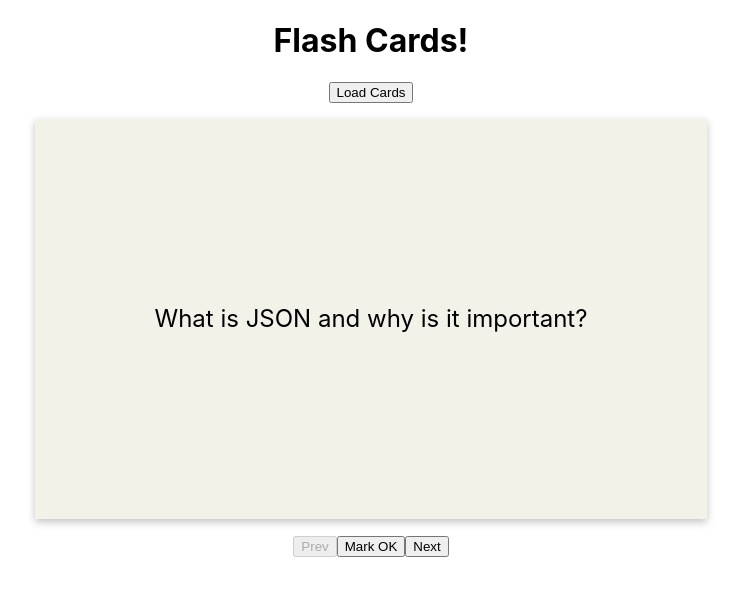
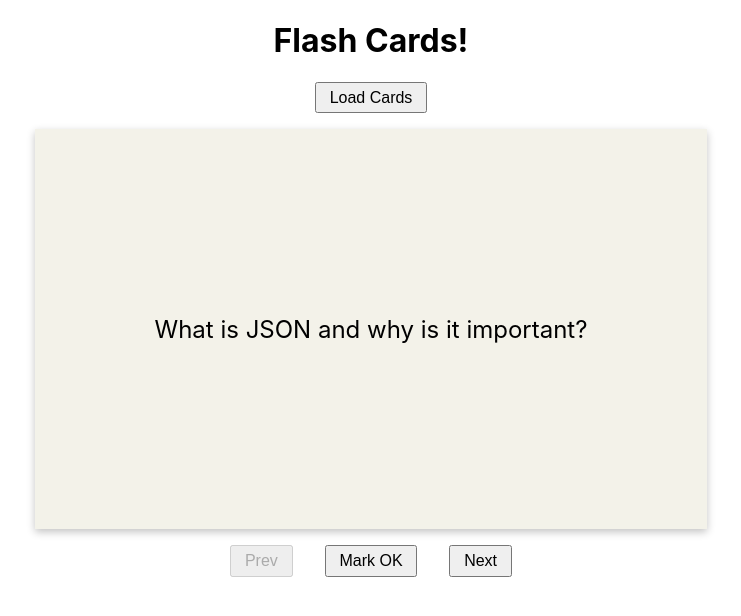
Before and after one commit to nico-martinucci/flash-cards-ts, a React (Create React App) app: page / in a window 1280 px wide. Both pictures are taken after a click on the button "Load Cards". Shown: the top 616 px of the page, without its empty margins (269-1010 px from the left). Built offline with nearby package versions, Linux system fonts and the light colour scheme.

Commit message:
add ok functionality to mark known cards

```diff
--- a/src/Card.css
+++ b/src/Card.css
@@ -16,3 +16,18 @@
     text-align: center;
     font-size: 1.5rem;
 }
+
+.Card-content-OK {
+    text-align: center;
+    font-size: 1.5rem;
+    color: rgb(184, 184, 184);
+}
+
+.Card-OK {
+    position: absolute;
+    top: 0;
+    left: 2rem;
+    font-size: 2rem;
+    font-weight: bold;
+    color: green;
+}
--- a/src/Card.tsx
+++ b/src/Card.tsx
@@ -18,10 +18,13 @@ export interface ICard {
  */
 function Card({ card, showAnswer, toggleShowAnswer }: CardProps) {
 
+    const contentStyle = card.ok ? "Card-content-OK" : "Card-content"
+
     return (
         <div className="Card-container" onClick={toggleShowAnswer}>
-            {!showAnswer && <p className="Card-content">{card.q}</p>}
-            {showAnswer && <p className="Card-content">{card.a}</p>}
+            {card.ok && <p className="Card-OK">OK</p>}
+            {!showAnswer && <p className={contentStyle}>{card.q}</p>}
+            {showAnswer && <p className={contentStyle}>{card.a}</p>}
         </div>
     )
 }
--- a/src/CardHolder.css
+++ b/src/CardHolder.css
@@ -3,3 +3,13 @@
     flex-direction: column;
     align-items: center;
 }
+
+.CardHolder-buttons {
+    display: flex;
+}
+
+.CardHolder-button {
+    margin: 0 1rem;
+    padding: .3rem .8rem;
+    font-size: 1rem;
+}
```
